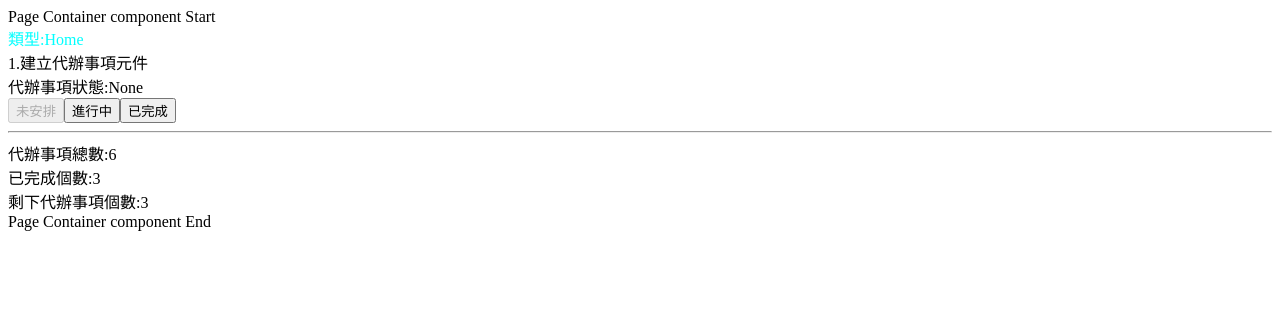
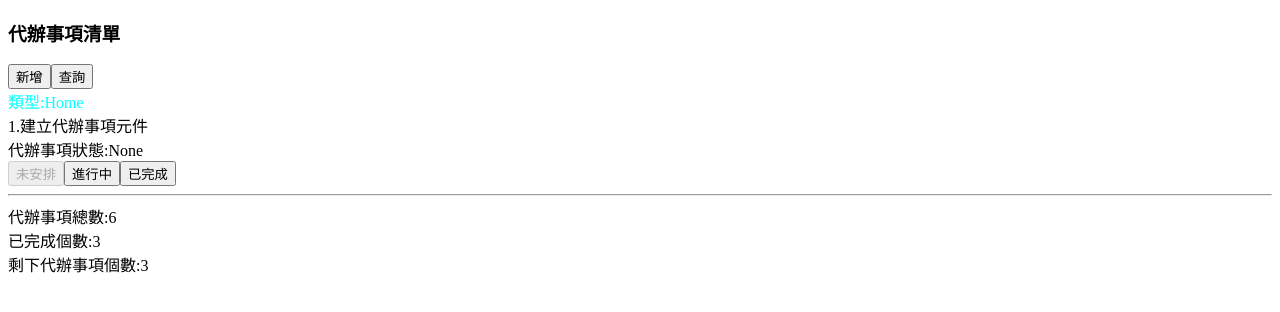
Before and after one commit to shaodado/app, an Angular app: page / in a window 1280 px wide. Shown: the top 312 px of the page. Built offline with nearby package versions, Linux system fonts and the light colour scheme.

Commit message:
refactor(page-container app.component) 動態內容投影

```diff
--- a/src/app/app.component.html
+++ b/src/app/app.component.html
@@ -1,13 +1,9 @@
-<div
-  *ngTemplateOutlet="
-    task;
-    context: { $implicit: 1, totalCount: 6, finishCount: 3 }
-  "
-></div>
-<br />
-
-<ng-template #task let-totalCount="totalCount" let-finishCount="finishCount">
 <app-page-container>
+  <h3>代辦事項清單</h3>
+  <div>
+    <button>新增</button>
+    <button>查詢</button>
+  </div>
   <app-task
     id="1"
     [content]="content"
@@ -15,8 +11,9 @@
     [(state)]="state"
   ></app-task>
   <hr />
+  <div class="footer">
     <div>代辦事項總數:{{ totalCount }}</div>
     <div>已完成個數:{{ finishCount }}</div>
     <div>剩下代辦事項個數:{{ totalCount - finishCount }}</div>
+  </div>
 </app-page-container>
-</ng-template>
--- a/src/app/app.component.ts
+++ b/src/app/app.component.ts
@@ -24,4 +24,6 @@ export class AppComponent {
   onSetState(state: 'None' | 'Doing' | 'Finish'): void {
     this.state = state;
   }
+  totalCount = 6;
+  finishCount = 3;
 }
--- a/src/app/page-container/page-container.component.html
+++ b/src/app/page-container/page-container.component.html
@@ -1,3 +1,12 @@
-<div>Page Container component Start</div>
-<ng-content></ng-content>
-<div>Page Container component End</div>
+<div class="title">
+  <ng-content select="h3"></ng-content>
+</div>
+<div>
+  <ng-content select="[page-button]"></ng-content>
+</div>
+<div class="content">
+  <ng-content></ng-content>
+</div>
+<div class="footer">
+  <ng-content select=".footer"></ng-content>
+</div>
```
Lines whose indentation alone changed are shown as unchanged.
